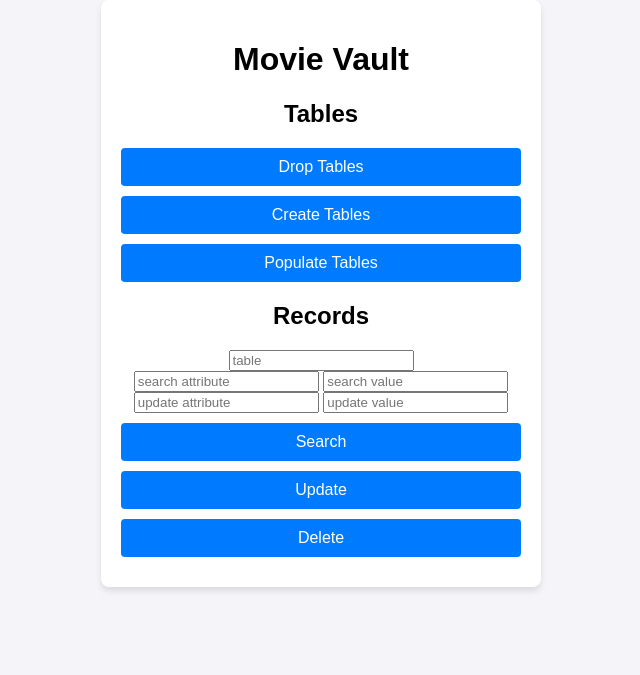
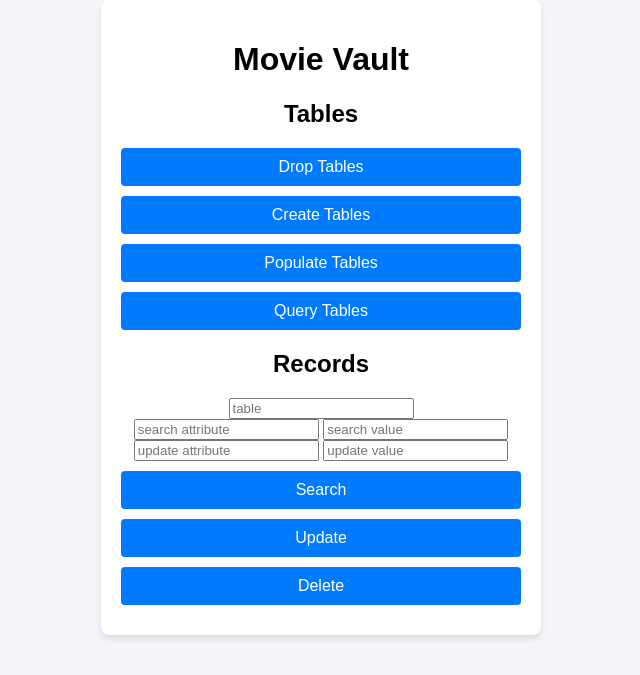
Before and after one commit to nissichima/MovieVault, a PHP site: page / in a window 1280 px wide. Shown: the top 675 px of the page, without its empty margins (319-959 px from the left). Run offline with PHP 8.4, Linux system fonts and the light colour scheme.

Commit message:
Update index.php

```diff
--- a/index.php
+++ b/index.php
@@ -65,6 +65,7 @@
             <button type="submit" name="action" value="drop">Drop Tables</button>
             <button type="submit" name="action" value="create">Create Tables</button>
             <button type="submit" name="action" value="populate">Populate Tables</button>
+	     <button type="submit" name="action" value="queries">Query Tables</button>
             <div>
 				<h2>Records</h2>
 				<input type="text" name="search_table" placeholder="table">
@@ -108,7 +109,10 @@
             include('populate_tables.php');
             echo "<p>Tables populated successfully.</p>";
             displayTables($conn);
-        } elseif ($action === 'search') {
+        }elseif ($action === 'queries') {
+            include('queries.php');
+            echo "<p>Tables queried successfully.</p>";
+	}elseif ($action === 'search') {
 			include('search.php');
 		} elseif ($action === 'update') {
 			include('update.php');
```
